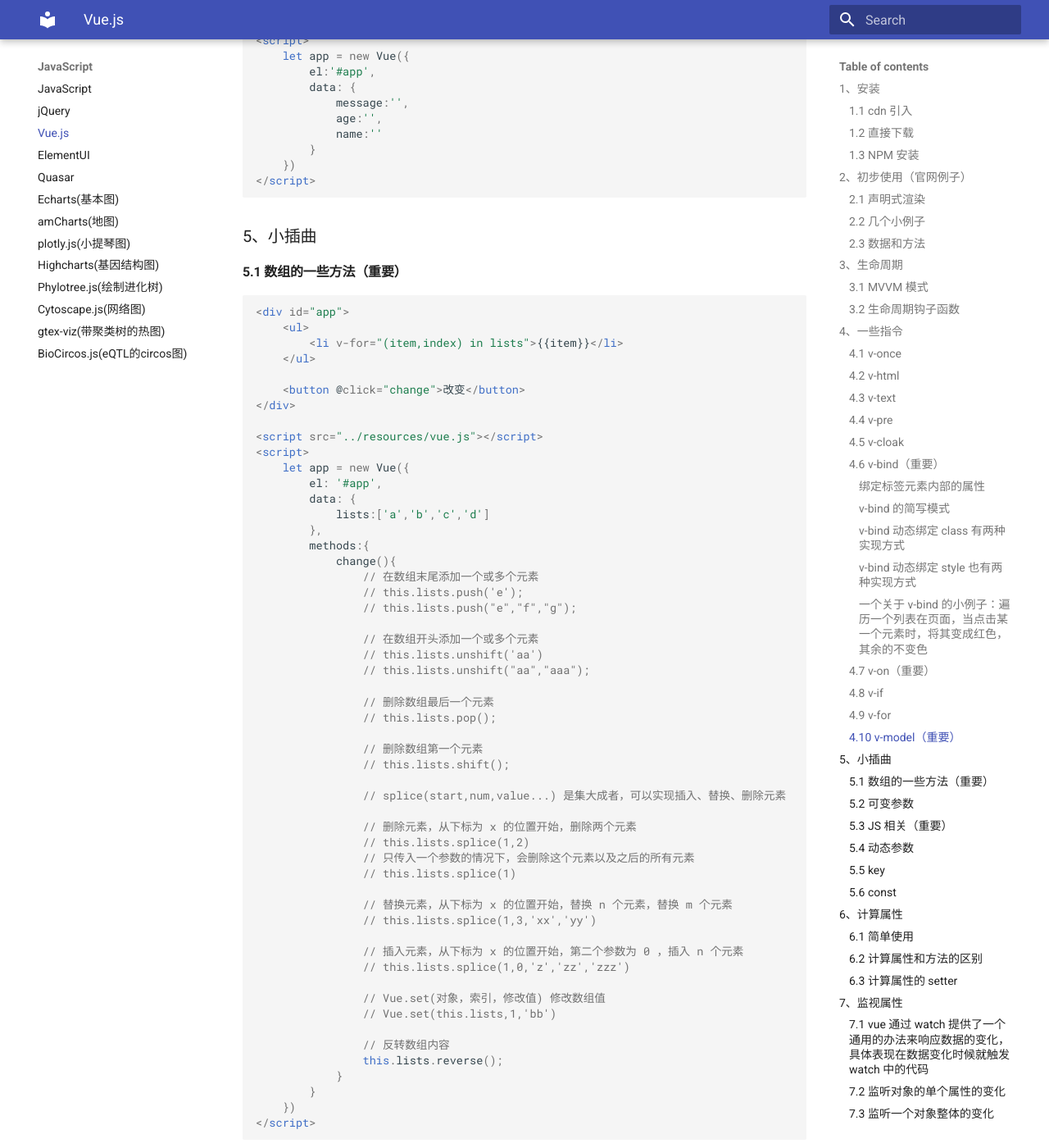
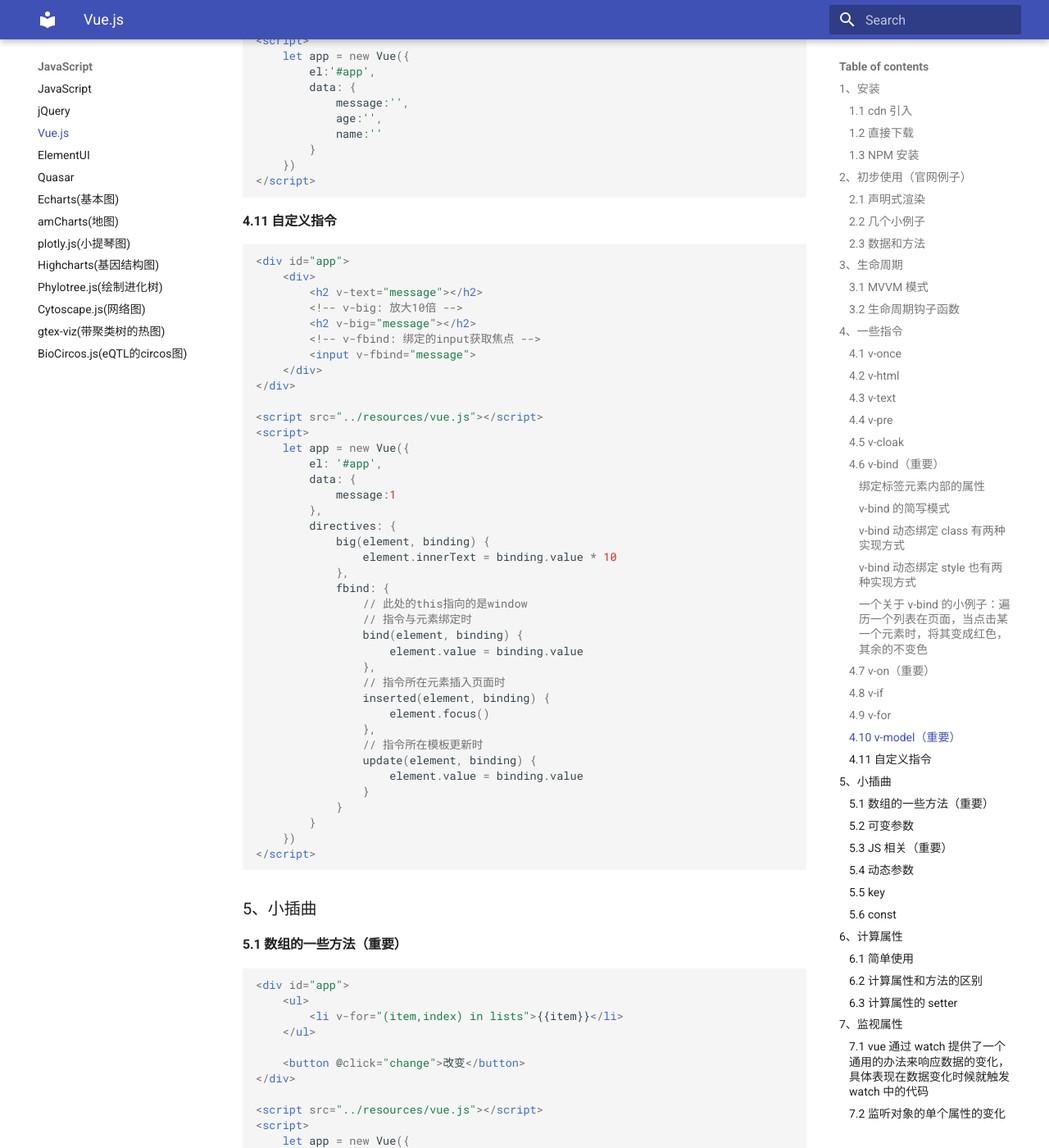
Before and after one commit to hzauwang/web-learn-v2, an MkDocs documentation site: the page built from docs/js/Vue.md, in a window 1280 px wide and 1400 px high, scrolled down 19783 px. Shown: the whole window at 82% size. Built offline with MkDocs 1.6.1 and Material for MkDocs 9.7.7, drawn with Linux system fonts in a browser that asks for light colours.

Commit message:
Update Vue.md

````diff
--- a/docs/js/Vue.md
+++ b/docs/js/Vue.md
@@ -1100,6 +1100,50 @@
         }
     })
 </script>
+```
+
+#### 4.11 自定义指令
+```html
+<div id="app">
+    <div>
+        <h2 v-text="message"></h2>
+        <!-- v-big: 放大10倍 -->
+        <h2 v-big="message"></h2>
+        <!-- v-fbind: 绑定的input获取焦点 -->
+        <input v-fbind="message">
+    </div>
+</div>
+
+<script src="../resources/vue.js"></script>
+<script>
+    let app = new Vue({
+        el: '#app',
+        data: {
+            message:1
+        },
+        directives: {
+            big(element, binding) {
+                element.innerText = binding.value * 10
+            },
+            fbind: {
+                // 此处的this指向的是window
+                // 指令与元素绑定时
+                bind(element, binding) {
+                    element.value = binding.value
+                },
+                // 指令所在元素插入页面时
+                inserted(element, binding) {
+                    element.focus()
+                },
+                // 指令所在模板更新时
+                update(element, binding) {
+                    element.value = binding.value
+                }
+            }
+        }
+    })
+</script>
+
 ```
 
 
````
